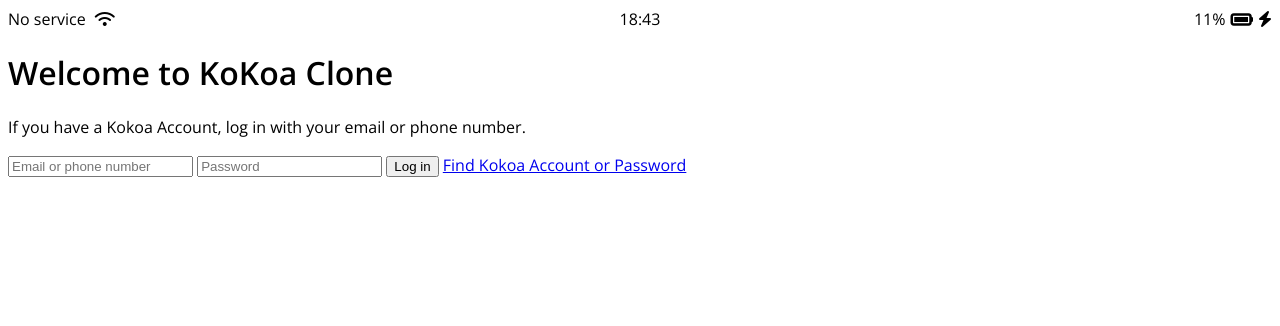
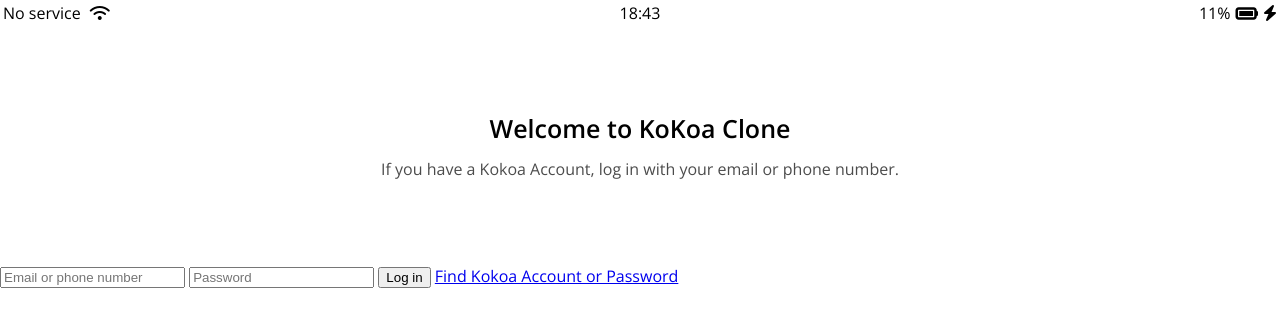
Before and after one commit to cinnamoneight26/kokoa_clone, a plain HTML site: page index.html in a window 1280 px wide. Drawn offline with nearby package versions, Linux system fonts and the light colour scheme.

Commit message:
### 6.6 Sign Up Screen part Three

```diff
--- /dev/null
+++ b/css/reset.css
@@ -0,0 +1,129 @@
+/* http://meyerweb.com/eric/tools/css/reset/
+   v2.0 | 20110126
+   License: none (public domain)
+*/
+
+html,
+body,
+div,
+span,
+applet,
+object,
+iframe,
+h1,
+h2,
+h3,
+h4,
+h5,
+h6,
+p,
+blockquote,
+pre,
+a,
+abbr,
+acronym,
+address,
+big,
+cite,
+code,
+del,
+dfn,
+em,
+img,
+ins,
+kbd,
+q,
+s,
+samp,
+small,
+strike,
+strong,
+sub,
+sup,
+tt,
+var,
+b,
+u,
+i,
+center,
+dl,
+dt,
+dd,
+ol,
+ul,
+li,
+fieldset,
+form,
+label,
+legend,
+table,
+caption,
+tbody,
+tfoot,
+thead,
+tr,
+th,
+td,
+article,
+aside,
+canvas,
+details,
+embed,
+figure,
+figcaption,
+footer,
+header,
+hgroup,
+menu,
+nav,
+output,
+ruby,
+section,
+summary,
+time,
+mark,
+audio,
+video {
+    margin: 0;
+    padding: 0;
+    border: 0;
+    font-size: 100%;
+    font: inherit;
+    vertical-align: baseline;
+}
+/* HTML5 display-role reset for older browsers */
+article,
+aside,
+details,
+figcaption,
+figure,
+footer,
+header,
+hgroup,
+menu,
+nav,
+section {
+    display: block;
+}
+body {
+    line-height: 1;
+}
+ol,
+ul {
+    list-style: none;
+}
+blockquote,
+q {
+    quotes: none;
+}
+blockquote:before,
+blockquote:after,
+q:before,
+q:after {
+    content: "";
+    content: none;
+}
+table {
+    border-collapse: collapse;
+    border-spacing: 0;
+}
--- /dev/null
+++ b/css/status-bar.css
@@ -0,0 +1,23 @@
+.status-bar {
+    display: flex;
+    justify-content: center;
+    padding: 5px 3px;
+}
+.status-bar__column {
+    width: 33.33333%;
+}
+.status-bar__column:first-child span {
+    margin-right: 5px;
+}
+.status-bar__column:nth-child(2) {
+    display: flex;
+    justify-content: center;
+}
+.status-bar__column:last-child {
+    display: flex;
+    justify-content: flex-end;
+    align-items: center;
+}
+.status-bar__column .fa-battery-full {
+    margin: 0px 5px;
+}
--- a/css/styles.css
+++ b/css/styles.css
@@ -1,27 +1,25 @@
 @import url("https://fonts.googleapis.com/css2?family=Open+Sans:wght@400;600&display=swap");
+@import "reset.css";
+@import "status-bar.css";
 
 body {
+    font-family: -apple-system, BlinkMacSystemFont, "Segoe UI", Roboto, Oxygen,
+        Ubuntu, Cantarell, "Open Sans", "Helvetica Neue", sans-serif;
     font-family: "Open Sans", sans-serif;
 }
-.status-bar {
+.welcome-header {
+    margin: 90px 0px;
+    text-align: center;
     display: flex;
-    justify-content: center;
-}
-.status-bar__column {
-    width: 33.33333%;
-}
-.status-bar__column:first-child span {
-    margin-right: 5px;
-}
-.status-bar__column:nth-child(2) {
-    display: flex;
-    justify-content: center;
-}
-.status-bar__column:last-child {
-    display: flex;
-    justify-content: flex-end;
+    flex-direction: column;
     align-items: center;
 }
-.status-bar__column .fa-battery-full {
-    margin: 0px 5px;
+.welcome-header__title {
+    margin-bottom: 20px;
+    font-size: 25px;
+    font-weight: 600;
 }
+.welcome-header__text {
+    width: 60%;
+    opacity: 0.7;
+}
```
Also changed, not shown: 1 other file.
